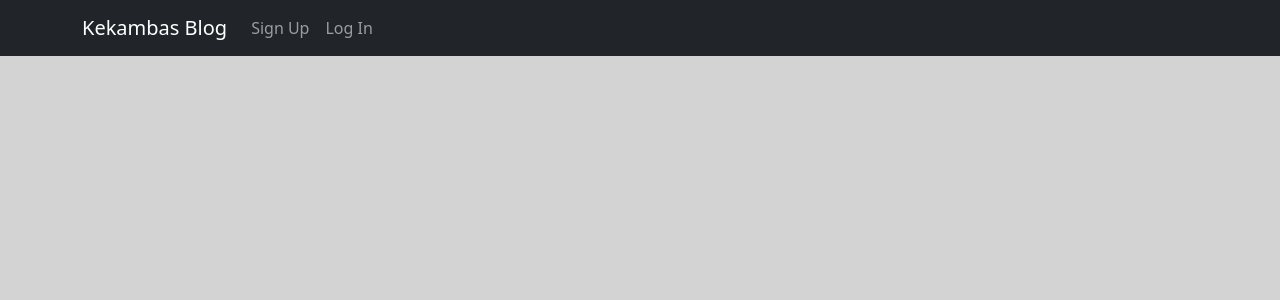
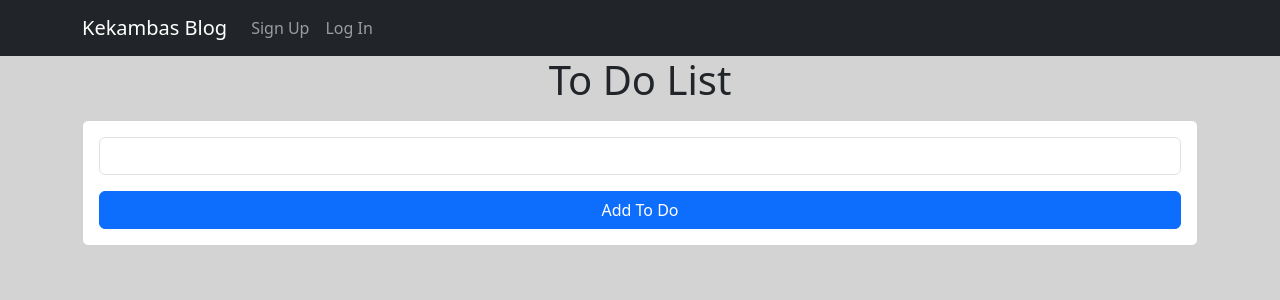
Before and after one commit to bstanton773/kekambas-125_react_blog, a React (Vite) app: page /to-dos in a window 1280 px wide. Shown: the top 300 px of the page. Built offline with nearby package versions, Linux system fonts and the light colour scheme.

Commit message:
Questions and ToDos

```diff
--- a/src/App.tsx
+++ b/src/App.tsx
@@ -5,7 +5,9 @@ import Container from 'react-bootstrap/Container';
 // Import Views
 import Home from './views/Home';
 import Login from './views/Login';
+import Questions from './views/Questions';
 import Register from './views/Register';
+import ToDos from './views/ToDos';
 // Import Components
 import AlertMessage from './components/AlertMessage';
 import Navigation from "./components/Navigation";
@@ -63,6 +65,8 @@ export default function App() {
                     <Route path='/' element={<Home isLoggedIn={isLoggedIn} user={loggedInUser} flashMessage={flashMessage} />} />
                     <Route path='/login' element={<Login isLoggedIn={isLoggedIn} logUserIn={logUserIn} flashMessage={flashMessage} />} />
                     <Route path='/register' element={<Register logUserIn={logUserIn} flashMessage={flashMessage} />} />
+                    <Route path='/questions' element={<Questions />} />
+                    <Route path='/to-dos' element={<ToDos />} />
                 </Routes>
             </Container>
         </div>
--- /dev/null
+++ b/src/components/ToDoCard.tsx
@@ -0,0 +1,46 @@
+import { useState } from 'react';
+import Button from 'react-bootstrap/Button';
+import Card from 'react-bootstrap/Card';
+import Form from 'react-bootstrap/Form';
+
+type ToDo = {
+    id: number,
+    task: string
+}
+type ToDoCardProps = {
+    toDo: ToDo,
+    deleteTask: (id:number) => void
+    editTask: (id:number, toDo:ToDo) => void
+}
+
+export default function ToDoCard({ toDo, deleteTask, editTask }: ToDoCardProps) {
+    const [displayEdit, setDisplayEdit] = useState(false);
+    const [editedToDo, setEditedToDo] = useState<ToDo>(toDo);
+
+    const handleInputChange = (e: React.ChangeEvent<HTMLInputElement>) => {
+        setEditedToDo({...editedToDo, task: e.target.value})
+    }
+
+    const handleFormSubmit = (e:React.FormEvent, id:number, editedToDo:ToDo) => {
+        e.preventDefault();
+        editTask(id, editedToDo)
+    }
+
+    return (
+        <Card>
+            <Card.Body>
+                {toDo.task}
+                <div>
+                    <Button variant='danger' onClick={() => deleteTask(toDo.id)}>Delete Task</Button>
+                    <Button variant='success' onClick={() => setDisplayEdit(!displayEdit)}>Edit Task</Button>
+                </div>
+                {displayEdit && (
+                    <Form onSubmit={(e) => handleFormSubmit(e, toDo.id, editedToDo)}>
+                        <Form.Control value={editedToDo.task} onChange={handleInputChange}/>
+                        <Button variant='success' type='submit'>Edit Task</Button>
+                    </Form>
+                )}
+            </Card.Body>
+        </Card>
+    )
+}
--- /dev/null
+++ b/src/views/Questions.tsx
@@ -0,0 +1,40 @@
+import { useState, useEffect } from 'react';
+import axios from 'axios';
+import Card from 'react-bootstrap/Card';
+
+
+type QuestionType = {
+    answer: string,
+    author: string,
+    created_on: string,
+    id: number,
+    question: string
+}
+
+type Props = {}
+export default function Questions({}: Props) {
+    const [questions, setQuestions] = useState<QuestionType[]>([])
+
+    useEffect(() => {
+        async function getQuestions(){
+            let response = await axios.get('https://cae-bookstore.herokuapp.com/question/all');
+            console.log(response.data);
+            setQuestions(response.data.questions)
+        }
+
+        getQuestions();
+    }, [])
+
+    return (
+        <>
+            <h1 className='text-center'>Questions</h1>
+            {questions.map(question => (
+                <Card>
+                    <Card.Body>
+                        <h3>{question.question}</h3>
+                    </Card.Body>
+                </Card>
+            ))}
+        </>
+    )
+}
--- /dev/null
+++ b/src/views/ToDos.tsx
@@ -0,0 +1,54 @@
+import { useState } from 'react';
+import Button from 'react-bootstrap/Button';
+import Card from 'react-bootstrap/Card';
+import Form from 'react-bootstrap/Form'
+import ToDoCard from '../components/ToDoCard'
+
+type ToDo = {
+    id: number,
+    task: string
+}
+
+type ToDoProps = {}
+
+export default function ToDos({}: ToDoProps) {
+    const [toDos, setToDos] = useState<ToDo[]>([]);
+    const [newToDo, setNewToDo] = useState<ToDo>({id: 1, task: ''})
+    const [idCounter, setIdCounter] = useState(2)
+
+    const handleInputChange = (e: React.ChangeEvent<HTMLInputElement>) => {
+        setNewToDo({...newToDo, [e.target.name]:e.target.value})
+    }
+
+    const handleFormSubmit = (e: React.FormEvent<HTMLFormElement>) => {
+        e.preventDefault();
+        console.log('Submitted');
+
+        setToDos([...toDos, newToDo])
+        setNewToDo({id: idCounter, task:''})
+        setIdCounter(idCounter + 1);
+    }
+
+    const deleteTask = (toDoId:number) => {
+        setToDos(toDos.filter(t => t.id !== toDoId))
+    }
+
+    const editTask = (toDoId:number, editedToDo:ToDo) => {
+        setToDos(toDos.map(toDo => (toDoId === toDo.id) ? editedToDo : toDo))
+    }
+
+    return (
+        <>
+            <h1 className="text-center">To Do List</h1>
+            <Card className='my-3'>
+                <Card.Body>
+                    <Form onSubmit={handleFormSubmit}>
+                        <Form.Control value={newToDo.task} name='task' onChange={handleInputChange}/>
+                        <Button variant='primary' className='w-100 mt-3' type='submit'>Add To Do</Button>
+                    </Form>
+                </Card.Body>
+            </Card>
+            {toDos.map(toDo => <ToDoCard toDo={toDo} deleteTask={deleteTask} editTask={editTask} />)}
+        </>
+    )
+}
```
